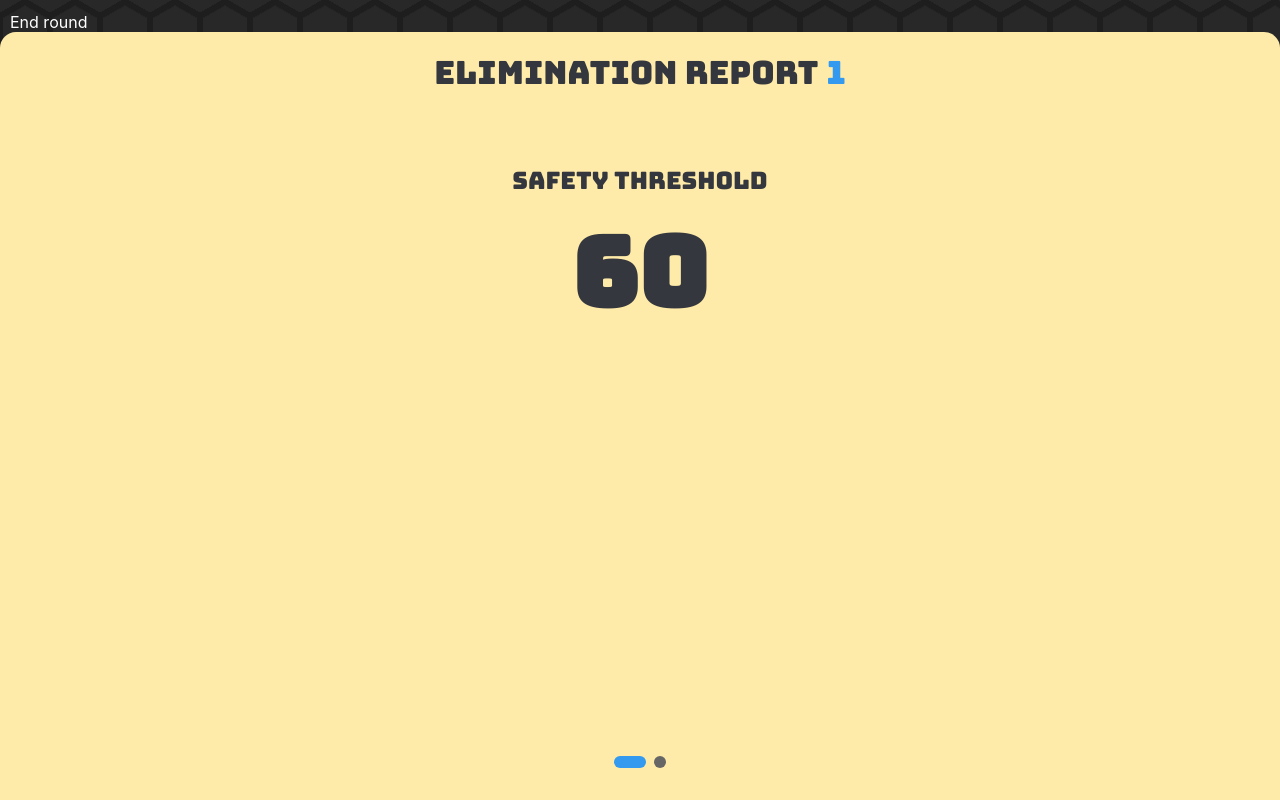
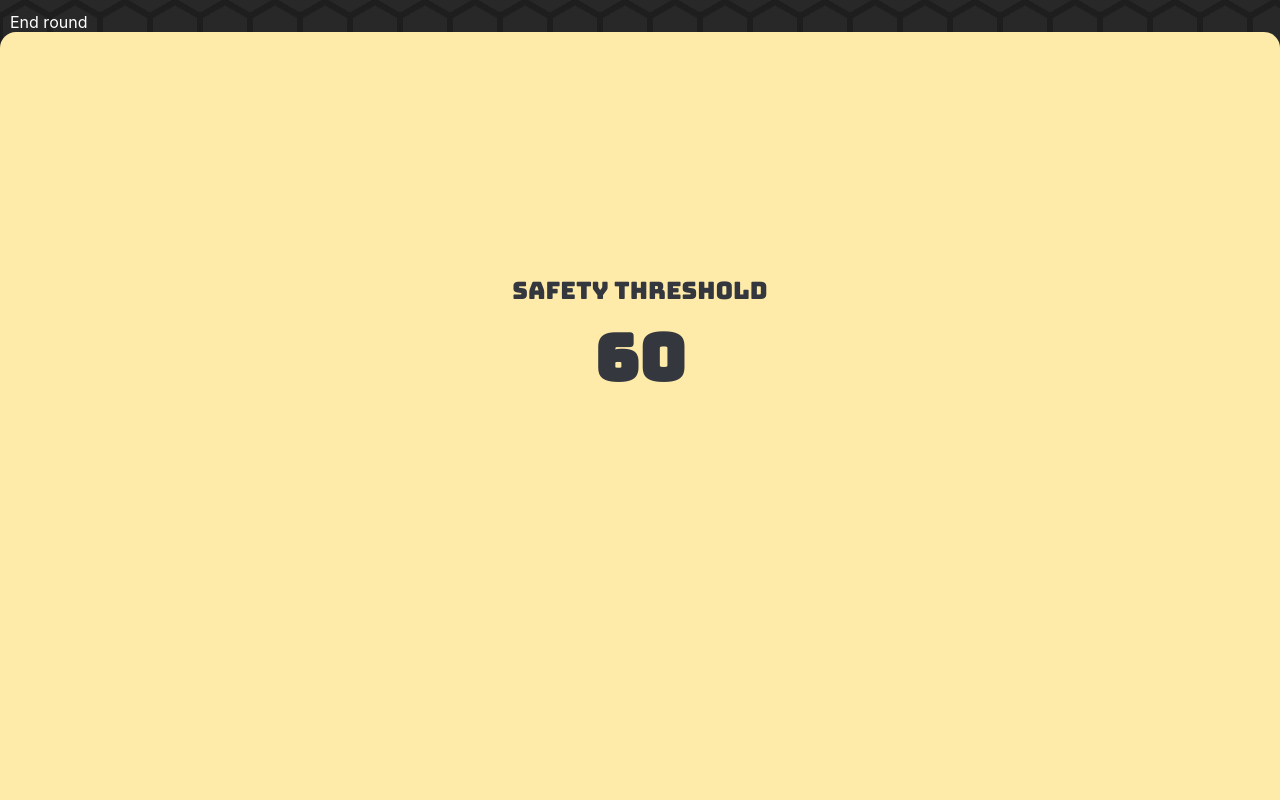
Before and after one commit to Olaelve5/coingame, a Next.js app in the folder app/: page /testing in a window 1280 px wide. Both pictures are taken after a click on the button "End round". Built offline with nearby package versions, Linux system fonts and the light colour scheme.

Commit message:
feat: enhance EliminationReport and CoinsCountdown components; add animations and improve layout

```diff
--- a/app/src/components/host/game/CoinsCountdown.tsx
+++ b/app/src/components/host/game/CoinsCountdown.tsx
@@ -2,7 +2,6 @@ import { useEffect, useState, useCallback } from "react";
 import styles from "../styles/CoinsCountdown.module.css";
 import { motion } from "framer-motion";
 import { StaggeredText } from "../StaggeredText";
-import { IconCoinFilled } from "@tabler/icons-react";
 
 interface CoinsCountdownProps {
   onComplete?: () => void;
@@ -21,6 +20,7 @@ export default function CoinsCountdown({
   const [count, setCount] = useState(START_NUMBER);
   const [countCompleted, setCountCompleted] = useState(false);
   const [fadeInCompleted, setFadeInCompleted] = useState(false);
+  const [shouldShrink, setShouldShrink] = useState(false);
 
   const startIntervalMs = 25; // Fast start speed
   const endIntervalMs = 1000; // Slow ending speed
@@ -43,9 +43,21 @@ export default function CoinsCountdown({
   const numberVariants = {
     counting: { scale: 1 },
     finished: {
-      scale: [1, 1, 1],
-      color: "#22c55e",
+      color: "#0bc54fff",
       transition: { duration: 0.1, delay: endIntervalMs / 1000 },
+    },
+  };
+
+  const containerVariants = {
+    big: {
+      scale: 1,
+      top: "30%",
+      transition: { duration: 0.5, ease: "easeInOut" },
+    },
+    normal: {
+      scale: 1,
+      top: "5%",
+      transition: { duration: 0.5, ease: "easeInOut" },
     },
   };
 
@@ -56,7 +68,11 @@ export default function CoinsCountdown({
       if (count <= targetNumber) {
         setCount(targetNumber);
         setCountCompleted(true);
-        onComplete?.();
+
+        // Trigger onComplete callback after a delay
+        setTimeout(() => {
+          setShouldShrink(true);
+        }, 2000);
       }
       return;
     }
@@ -66,10 +82,21 @@ export default function CoinsCountdown({
     }, getNextIntervalMS(count));
 
     return () => clearTimeout(timerId);
-  }, [count, targetNumber, isRunning, onComplete, getNextIntervalMS, fadeInCompleted]);
+  }, [count, targetNumber, isRunning, getNextIntervalMS, fadeInCompleted]);
 
   return (
-    <div className={styles.container}>
+    <motion.div
+      variants={containerVariants}
+      initial="big"
+      animate={shouldShrink ? "normal" : "big"}
+      onAnimationComplete={(definition) => {
+        if (definition === "normal") {
+          setCountCompleted(true);
+          onComplete?.();
+        }
+      }}
+      className={styles.container}
+    >
       <StaggeredText text="Safety Threshold" />
       <motion.div
         initial={{ opacity: 0, scale: 1, y: 20 }}
@@ -86,6 +113,6 @@ export default function CoinsCountdown({
           {count}
         </motion.h1>
       </motion.div>
-    </div>
+    </motion.div>
   );
 }
--- a/app/src/components/host/game/EliminationReport/EliminatedPlayers.tsx
+++ b/app/src/components/host/game/EliminationReport/EliminatedPlayers.tsx
@@ -1,9 +1,10 @@
-import { IconXboxXFilled, IconCoinFilled } from "@tabler/icons-react";
+import { IconCoins, IconCoinFilled } from "@tabler/icons-react";
 import styles from "./styles/EliminatedPlayers.module.css";
 import { useMantineTheme } from "@mantine/core";
 import { Player } from "@/models/Game";
 import { FontAwesomeIcon } from "@fortawesome/react-fontawesome";
 import { getIcon } from "@/utils/iconUtils";
+import { motion } from "framer-motion";
 
 // Define the props interface
 interface EliminatedPlayersProps {
@@ -34,13 +35,21 @@ const EliminatedPlayers = ({ playersEliminated }: EliminatedPlayersProps) => {
   };
 
   // Use test player if no real players are passed
-  const displayPlayers = playersEliminated.length === 0 ? [testPlayer] : playersEliminated;
+  const displayPlayers =
+    playersEliminated.length === 0
+      ? [testPlayer, testPlayer, testPlayer, testPlayer, testPlayer]
+      : playersEliminated;
 
   return (
-    <div className={styles.container}>
+    <motion.div
+      initial={{ opacity: 0, y: "100%" }}
+      animate={{ opacity: 1, y: "0%" }}
+      transition={{ duration: 0.5, ease: "easeInOut" }}
+      className={styles.container}
+    >
       <div className={styles.titleContainer}>
-        <IconXboxXFilled className={styles.xIcon} color={theme.colors.red[7]} />
-        <h1>Eliminated Players</h1>
+        <IconCoins className={styles.coinsIcon} stroke={2} />
+        <h1>Player Bets</h1>
       </div>
       <div className={styles.playersContainer}>
         {displayPlayers.map((player) => {
@@ -58,7 +67,7 @@ const EliminatedPlayers = ({ playersEliminated }: EliminatedPlayersProps) => {
           );
         })}
       </div>
-    </div>
+    </motion.div>
   );
 };
 
--- a/app/src/components/host/game/EliminationReport/EliminationReport.tsx
+++ b/app/src/components/host/game/EliminationReport/EliminationReport.tsx
@@ -3,13 +3,13 @@ import styles from "./styles/EliminationReport.module.css";
 import { motion, AnimatePresence } from "framer-motion";
 import { useMantineTheme } from "@mantine/core";
 import EliminationsPage from "./EliminationsPage";
+import EliminatedPlayers from "./EliminatedPlayers";
 import PageIndicators from "./PageIndicators";
 import StatsPage from "./StatsPage";
 
 const EliminationReport = () => {
   const [initialAnimationFinished, setInitialAnimationFinished] = useState(false);
   const [page, setPage] = useState(1);
-  const theme = useMantineTheme();
   const [hasPageChanged, setHasPageChanged] = useState(false);
 
   const handleSetPage = (newPage: number) => {
@@ -43,17 +43,16 @@ const EliminationReport = () => {
       onAnimationComplete={() => setInitialAnimationFinished(true)}
       className={styles.container}
     >
-      <div className={styles.header}>
+      {/* <div className={styles.header}>
         <div className={styles.titleContainer}>
           <h2 className={styles.title}>Elimination Report</h2>
           <h2 className={styles.title} style={{ color: theme.colors.blue[5] }}>
             1
           </h2>
         </div>
-      </div>
+      </div> */}
 
       {initialAnimationFinished && (
-        <div className={styles.carouselContainer}>
         <AnimatePresence mode="wait">
           <motion.div
             key={page}
@@ -64,14 +63,13 @@ const EliminationReport = () => {
             transition={{ duration: 0.4, ease: "easeInOut" }}
             className={styles.pageContainer}
           >
+            {page === 1 && <EliminationsPage hasPageChanged={hasPageChanged} />}
             {page === 2 && <StatsPage />}
-              {page === 1 && <EliminationsPage showCountdown={!hasPageChanged} />}
           </motion.div>
         </AnimatePresence>
-        </div>
       )}
 
-      <PageIndicators page={page} setPage={handleSetPage} />
+      {/* <PageIndicators page={page} setPage={handleSetPage} /> */}
     </motion.div>
   );
 };
--- a/app/src/components/host/game/EliminationReport/EliminationsPage.tsx
+++ b/app/src/components/host/game/EliminationReport/EliminationsPage.tsx
@@ -1,19 +1,24 @@
 import EliminatedPlayers from "./EliminatedPlayers";
 import CoinsCountdown from "../CoinsCountdown";
 import { useState } from "react";
+import styles from "./styles/EliminationsPage.module.css";
 
-const EliminationsPage = ({ showCountdown }: { showCountdown: boolean }) => {
-  if (showCountdown) {
-    return (
+const EliminationsPage = ({ hasPageChanged }: { hasPageChanged: boolean }) => {
+  const [countdownComplete, setCountdownComplete] = useState(false);
+
+  return (
+    <div className={styles.pageContainer}>
       <CoinsCountdown
-        targetNumber={0}
+        targetNumber={9}
         isRunning={true}
-        onComplete={() => console.log("Countdown completed")}
+        onComplete={() => {
+          console.log("Countdown complete");
+          setCountdownComplete(true);
+        }}
       />
-    );
-  }
-
-  return <EliminatedPlayers playersEliminated={[]} />;
+      {(hasPageChanged || countdownComplete) && <EliminatedPlayers playersEliminated={[]} />}
+    </div>
+  );
 };
 
 export default EliminationsPage;
--- a/app/src/components/host/game/EliminationReport/styles/EliminatedPlayers.module.css
+++ b/app/src/components/host/game/EliminationReport/styles/EliminatedPlayers.module.css
@@ -3,8 +3,12 @@
   flex-direction: column;
   align-items: center;
   justify-content: center;
+  position: relative;
   width: 100vw;
   height: 100%;
+  gap: 2rem;
+  max-width: 35rem;
+  top: 12rem;
 }
 
 .titleContainer {
@@ -12,11 +16,13 @@
   align-items: center;
   justify-content: center;
   font-size: 1.8rem;
-  gap: 0.5rem;
   width: 100%;
+  gap: 1rem;
+  padding: 1rem;
+  border-bottom: 2px solid black;
 }
 
-.xIcon {
+.coinsIcon {
   width: 2.2rem;
   height: 2.2rem;
 }
@@ -34,7 +40,6 @@
   display: flex;
   align-items: center;
   justify-content: space-between;
-  max-width: 35rem;
   font-size: 1.2rem;
   width: 100%;
 }
--- a/app/src/components/host/game/EliminationReport/styles/EliminationReport.module.css
+++ b/app/src/components/host/game/EliminationReport/styles/EliminationReport.module.css
@@ -3,7 +3,7 @@
   width: 100vw;
   height: 100vh;
   top: 2rem;
-  padding-bottom: 2rem;
+  padding: 2rem;
   align-items: center;
   gap: 4rem;
   display: flex;
--- /dev/null
+++ b/app/src/components/host/game/EliminationReport/styles/EliminationsPage.module.css
@@ -0,0 +1,7 @@
+.pageContainer {
+  display: flex;
+  flex-direction: column;
+  height: 100%;
+  align-items: center;
+  gap: 4rem;
+}
--- a/app/src/components/host/game/HostGame.tsx
+++ b/app/src/components/host/game/HostGame.tsx
@@ -56,7 +56,7 @@ const HostGame = ({ gameCode }: { gameCode: string }) => {
 
     setTimeout(() => {
       setStartEliminationAnimations(true);
-    }, 1000); // Delay before ending the round
+    }, 100); // Delay before ending the round
   };
 
   if (!game) return null;
--- a/app/src/components/host/styles/CoinsCountdown.module.css
+++ b/app/src/components/host/styles/CoinsCountdown.module.css
@@ -1,10 +1,11 @@
 .container {
   display: flex;
   flex-direction: column;
-  width: 100%;
+  width: 100vw;
   align-items: center;
   justify-content: center;
   font-size: 1.5rem;
+  position: absolute;
 }
 
 .countdownContainer {
@@ -18,10 +19,10 @@
 }
 
 .count {
-  font-size: 6rem;
+  font-size: 4rem;
 }
 
 .coinIcon {
-    width: 6rem;
-    height: 6rem;
+  width: 6rem;
+  height: 6rem;
 }
--- a/app/src/utils/animationUtils.ts
+++ b/app/src/utils/animationUtils.ts
@@ -1,5 +1,3 @@
-import { delay } from "framer-motion";
-
 // --- Round Title Animation Variants ---
 export const roundTitleAnimation = {
   initial: {
```
Lines whose indentation alone changed are shown as unchanged.
